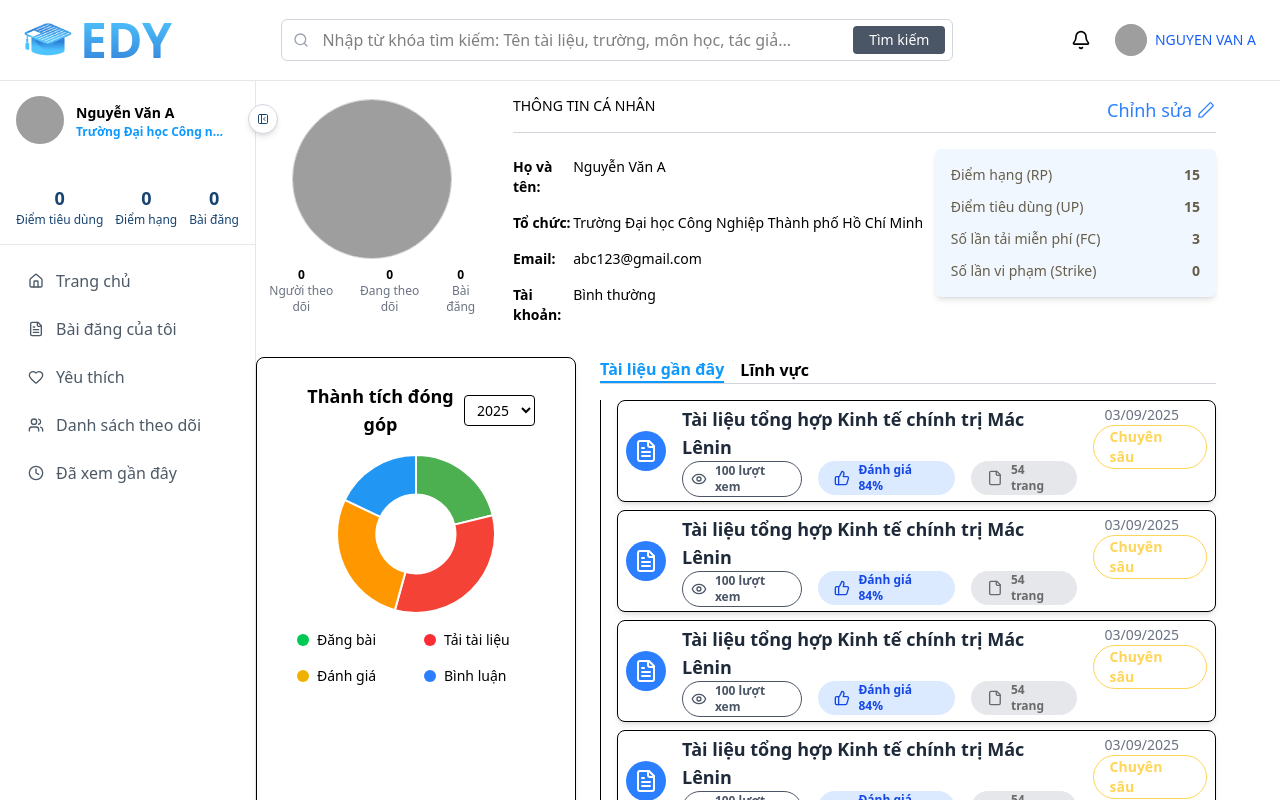
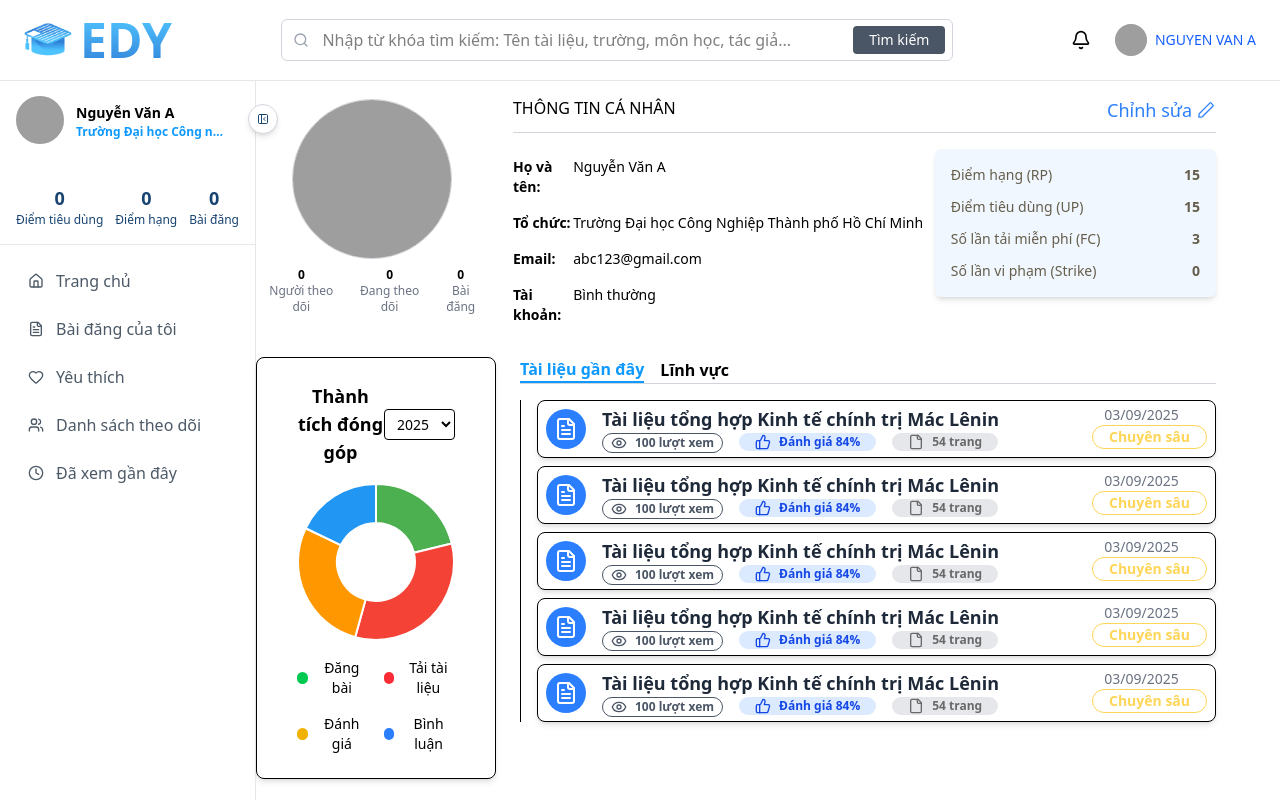
Before and after one commit to ldp2003/Edy_FE, a React (Vite) app: page /personal-profile in a window 1280 px wide. Built offline with nearby package versions, Linux system fonts and the light colour scheme; grey boxes are pictures that could not be loaded.

Commit message:
fix: Update component sizes for improved layout in PostTable and PersonalProfile

```diff
--- a/src/components/user/personalPosts/PostTable.tsx
+++ b/src/components/user/personalPosts/PostTable.tsx
@@ -144,7 +144,7 @@ const PostTable: React.FC = () => {
         columns={columns}
         dataSource={data}
         pagination={false}
-        size="small"
+        size="middle"
       />
       <div
         className="flex justify-between items-center px-4 py-2"
--- a/src/components/user/personalProfile/ChartProfile.tsx
+++ b/src/components/user/personalProfile/ChartProfile.tsx
@@ -52,7 +52,7 @@ const ChartProfile: React.FC = () => {
   }, []);
 
   return (
-    <div className="px-10 py-6 border rounded-lg shadow-md h-full w-full">
+    <div className="px-10 py-6 border rounded-lg shadow-md min-h-[365px] w-full">
       <div className="flex justify-between items-center mb-4">
         <h2 className="text-lg font-bold">Thành tích đóng góp</h2>
         <select className="text-sm border rounded px-2 py-1">
--- a/src/components/user/personalProfile/PersonalInfo.tsx
+++ b/src/components/user/personalProfile/PersonalInfo.tsx
@@ -5,7 +5,7 @@ const PersonalInfo: React.FC = () => {
   return (
     <div className="ml-6 w-3/4">
       <div className="flex flex-row justify-between text-lg my-4 border-b border-gray-300 pb-2">
-        <div className="text-sm font-medium">THÔNG TIN CÁ NHÂN</div>
+        <div className="text-base font-medium">THÔNG TIN CÁ NHÂN</div>
         <div className="text-blue-500 cursor-pointer flex items-center">
           <span>Chỉnh sửa</span>
           <svg
--- a/src/pages/user/personalProfile/PersonalProfile.tsx
+++ b/src/pages/user/personalProfile/PersonalProfile.tsx
@@ -8,10 +8,10 @@ const PersonalProfile: React.FC = () => {
     <div className="">
       <PersonalHeader></PersonalHeader>
       <div className="flex w-full flex-row mt-6 gap-6">
-        <div className="w-1/3">
+        <div className="w-1/4">
           <ChartProfile></ChartProfile>
         </div>
-        <div className="w-2/3">
+        <div className="w-3/4">
           <ProfileTab></ProfileTab>
         </div>
       </div>
```
